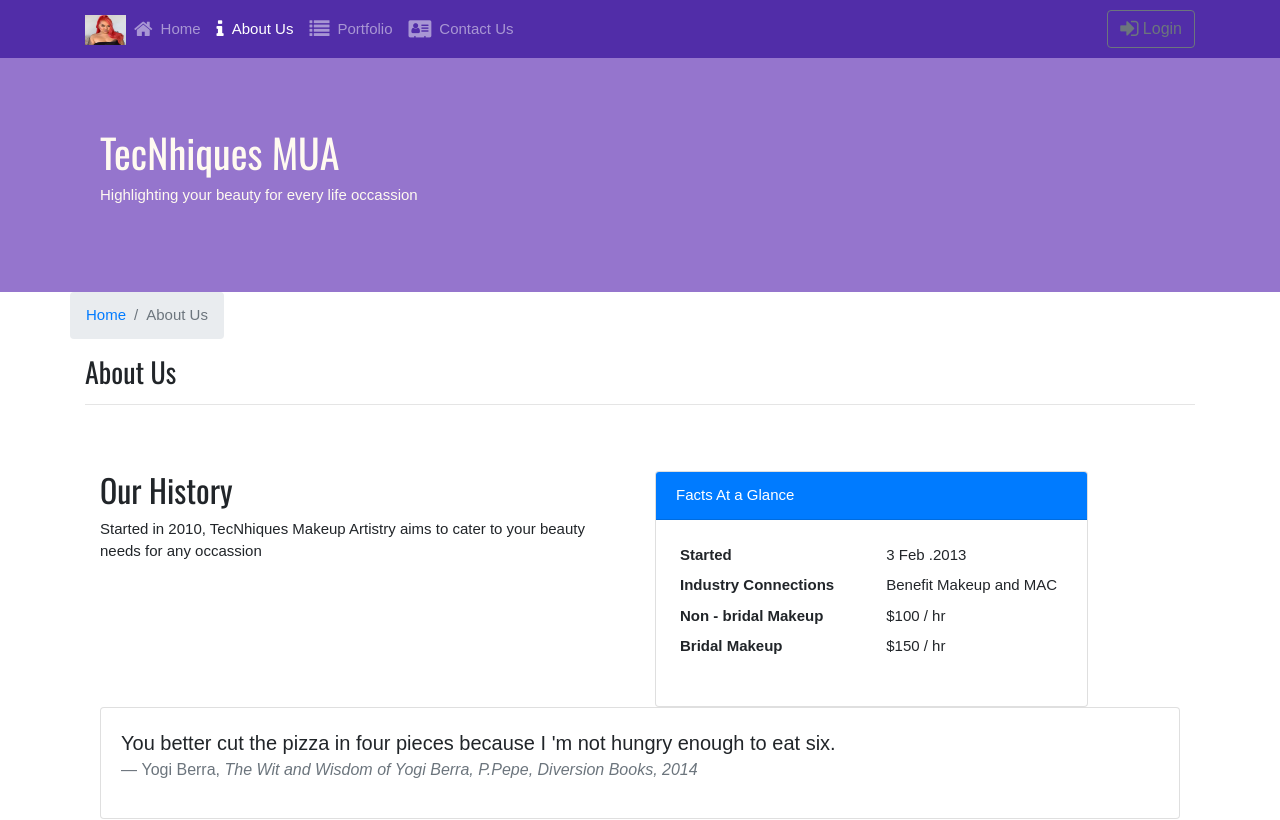
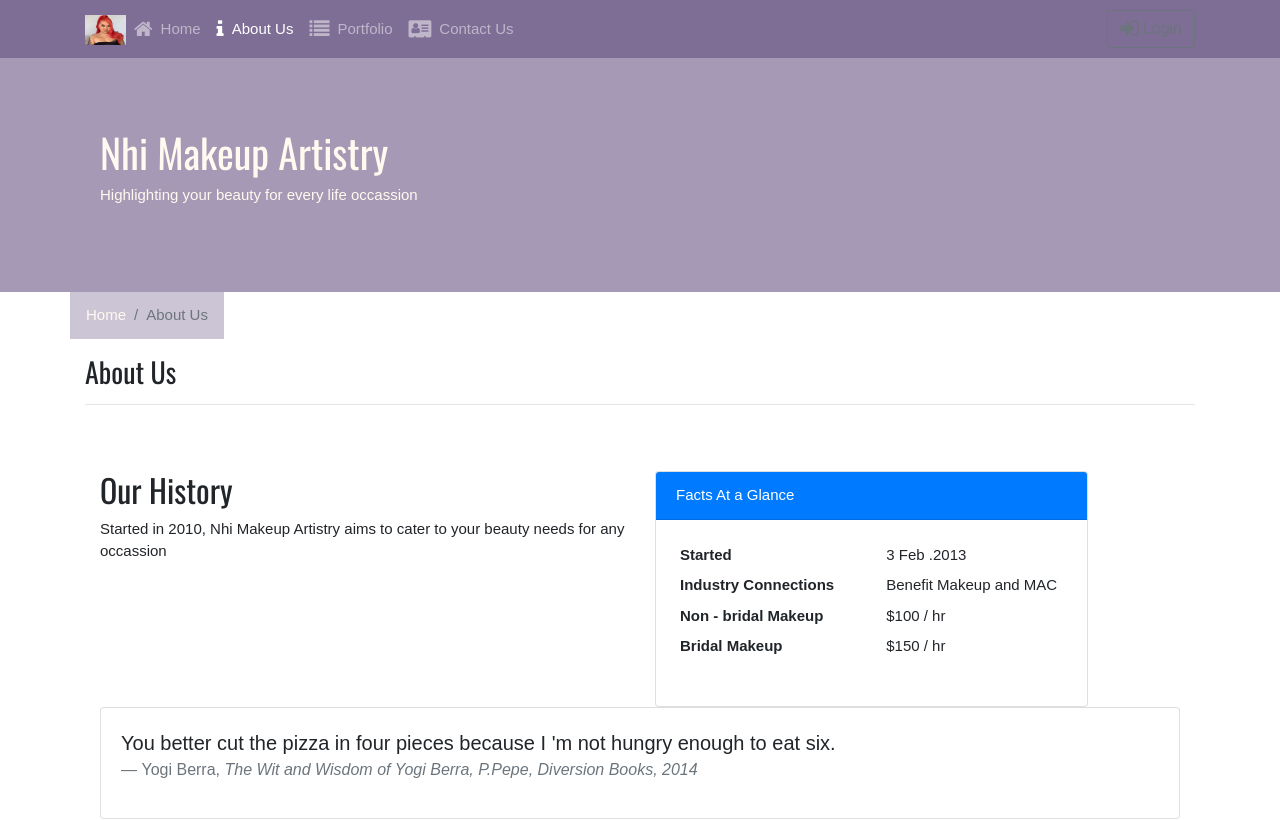
Before and after one commit to lauranpham/tecnhiques-react-app, a React (Create React App) app: page /aboutus in a window 1280 px wide. Shown: the top 820 px of the page. Built offline with nearby package versions, Linux system fonts and the light colour scheme; a web font is replaced by a local one; what react-redux-form would draw is missing.

Commit message:
Site CSS stylings and color scheme

```diff
--- a/src/App.css
+++ b/src/App.css
@@ -29,14 +29,24 @@ text {
 }
 
 .footer {
-  background-color: #d1c4e9;
+  background-color: #7e6d95;
   margin: 0px auto;
   padding: 20px 0px 20px 0px;
+  color: floralwhite;
+}
+
+a {
+  color: floralwhite;
+}
+
+.breadcrumb {
+  background-color: #ccc5d5;
+  border-radius: 0;
 }
 .jumbotron {
   padding: 70px 30px 70px 30px;
   margin: 0px auto;
-  background: #9575cd;
+  background: #a599b5;
   color: floralwhite;
 }
 
@@ -47,7 +57,7 @@ address {
 }
 
 .navbar-dark {
-  background-color: #512da8;
+  background-color: #7e6d95;
 }
 .App {
   text-align: center;
--- a/src/components/About.js
+++ b/src/components/About.js
@@ -51,8 +51,8 @@ function About(props) {
         <div className="col-12 col-md-6">
           <h2> Our History </h2>{" "}
           <p>
-            Started in 2010, TecNhiques Makeup Artistry aims to cater to your
-            beauty needs for any occassion{" "}
+            Started in 2010, Nhi Makeup Artistry aims to cater to your beauty
+            needs for any occassion{" "}
           </p>{" "}
         </div>{" "}
         <div className="col-12 col-md-5">
--- a/src/components/Header.js
+++ b/src/components/Header.js
@@ -61,7 +61,7 @@ class Header extends Component {
                 src="assets/images/logo.png"
                 height="30"
                 width="41"
-                alt="TecNhiques MUA"
+                alt="Nhi Makeup Artistry"
               />
             </NavbarBrand>
             <Collapse isOpen={this.state.isNavOpen} navbar>
@@ -102,7 +102,7 @@ class Header extends Component {
           <div className="container">
             <div className="row row-header">
               <div className="col-12 col-sm-6">
-                <h1>TecNhiques MUA</h1>
+                <h1>Nhi Makeup Artistry</h1>
                 <p>Highlighting your beauty for every life occassion</p>
               </div>
             </div>
```
